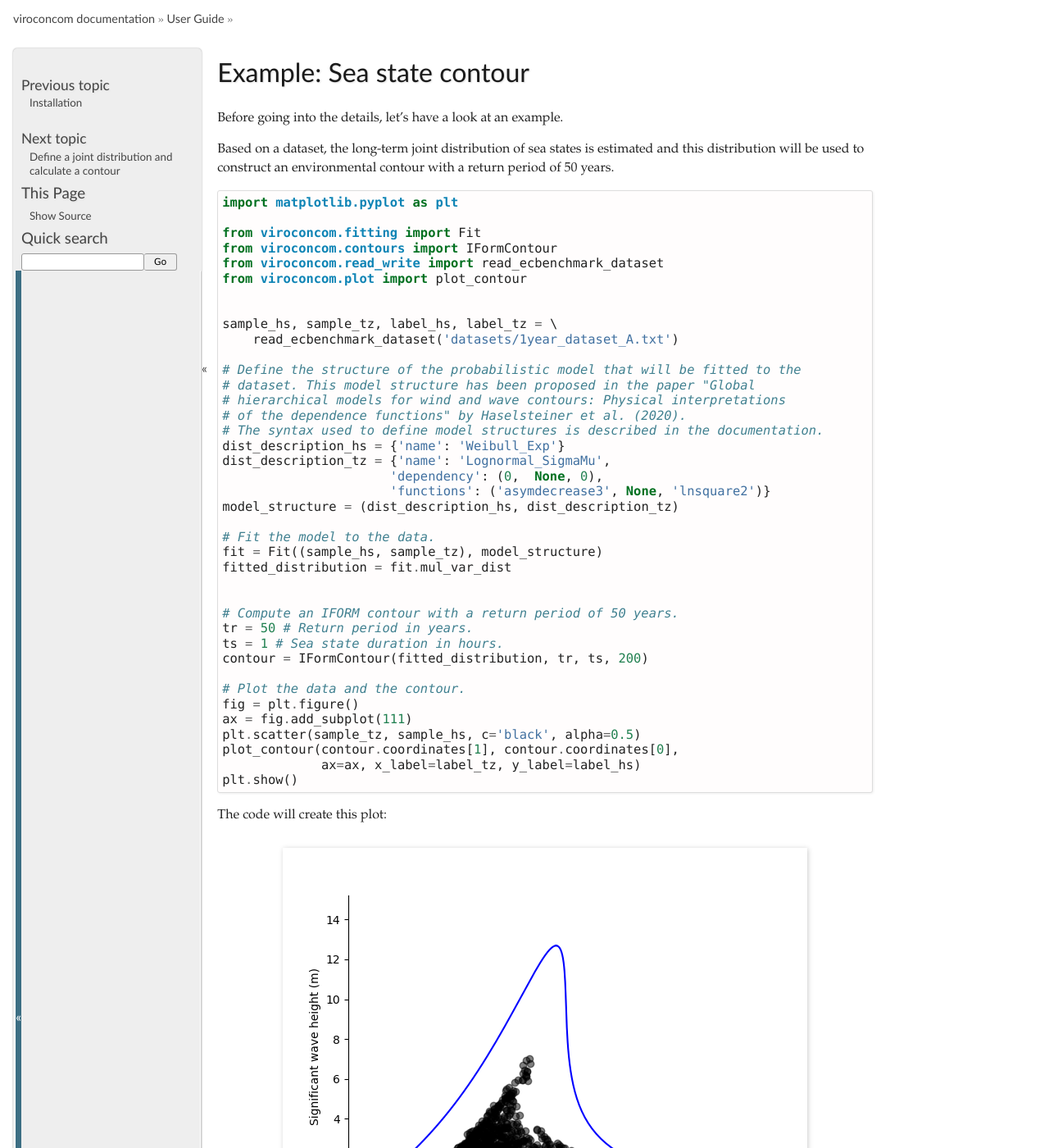
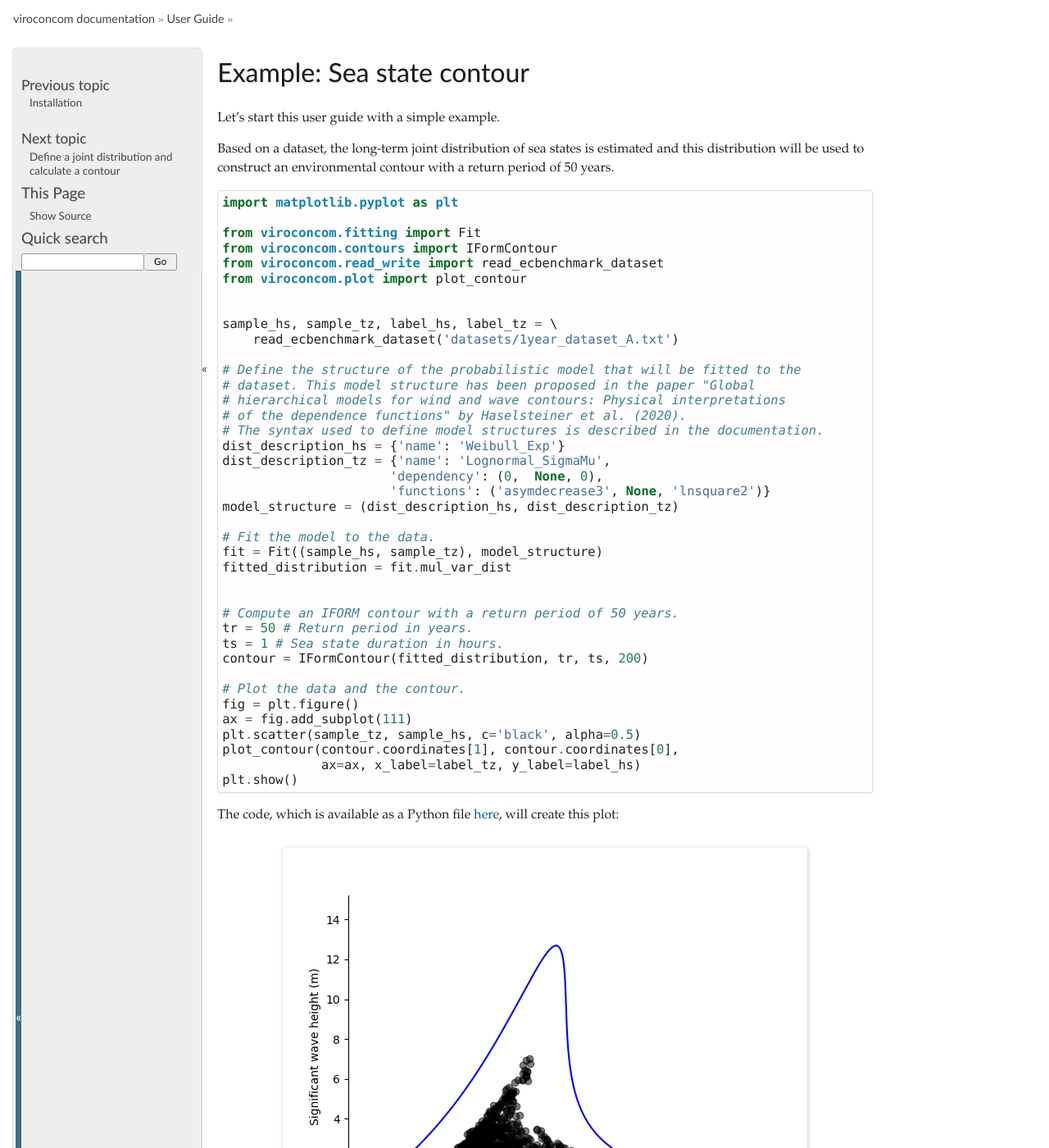
Before and after one commit to virocon-organization/virocon, a Sphinx documentation site: the page built from docs/example.rst, in a window 1280 px wide and 1400 px high. Shown: the whole window at 82% size. Built offline with Sphinx 7.4.7, drawn with Linux system fonts in a browser that asks for light colours.

Commit message:
Improve example.

```diff
--- a/docs/example.rst
+++ b/docs/example.rst
@@ -2,7 +2,7 @@
 Example: Sea state contour
 **************************
 
-Before going into the details, let's have a look at an example.
+Let's start this user guide with a simple example.
 
 Based on a dataset, the long-term joint distribution of sea states is estimated
 and this distribution will be used to construct an environmental contour with a
@@ -48,10 +48,12 @@ return period of 50 years. ::
                  ax=ax, x_label=label_tz, y_label=label_hs)
     plt.show()
 
-The code will create this plot:
+The code, which is available as a Python file here_, will create this plot:
 
 .. figure:: sea_state_contour.png
     :scale: 100 %
     :alt: sea state contour
 
     Environmental contour with a return period of 50 years.
+
+.. _here: https://github.com/virocon-organization/viroconcom/blob/master/examples/sea_state_iform_contour.py
```
